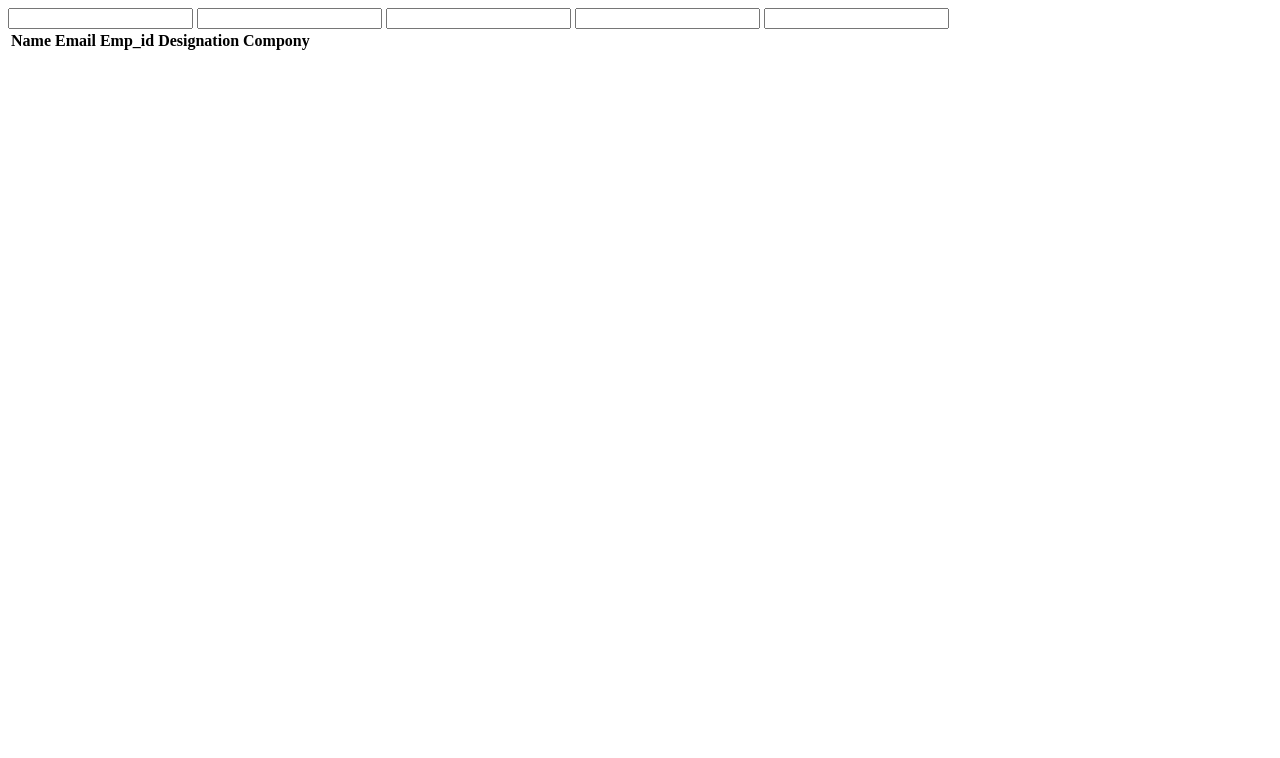
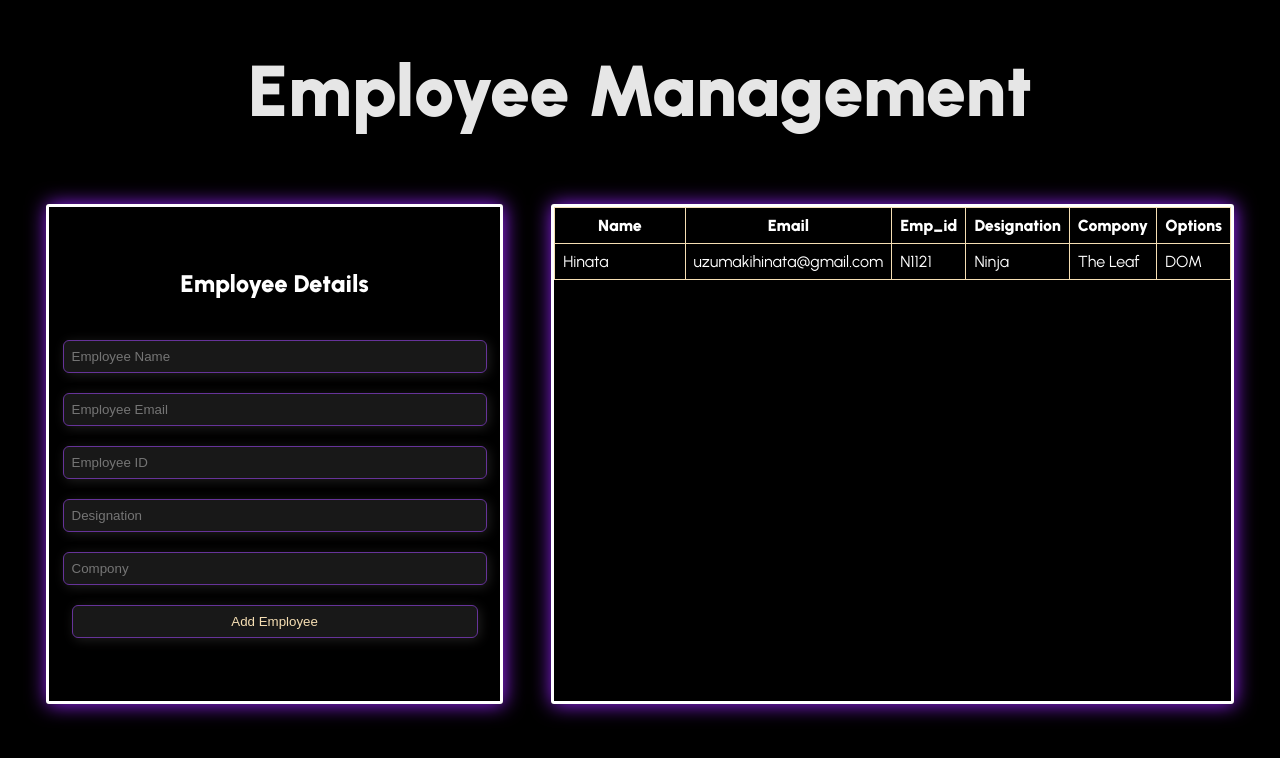
Before and after one commit to devDebasishMandal/Employee_Management, a plain HTML site: page index.html in a window 1280 px wide. Drawn offline with Linux system fonts and the light colour scheme.

Commit message:
added styles and functionality to add employee

```diff
--- a/index.html
+++ b/index.html
@@ -1,35 +1,68 @@
 <!DOCTYPE html>
 <html lang="en">
+
 <head>
     <meta charset="UTF-8">
     <meta name="viewport" content="width=device-width, initial-scale=1.0">
     <title>Document</title>
-    <link rel="stylesheet" href="style.css">
+    <link rel="stylesheet" href="styles.css">
 </head>
+
 <body>
+    <div class="header">
+            <h1>Employee Management</h1>
+    </div>
+    <div class="root">
 
-    <div class="root">
-        <div class="child" id="form">
-            <form action="#">
-            <input type="text" class="info">
-            <input type="text" class="info">
-            <input type="text" class="info">
-            <input type="text" class="info">
-            <input type="text" class="info">
+        <div class="child form-details">
+            <h2>Employee Details</h2>
+            <form class="form" id="form">
+
+                <input type="text" class="info" placeholder="Employee Name" name="name" required>
+
+                <input type="email" class="info" placeholder="Employee Email" name="email" required>
+
+                <input type="text" class="info" placeholder="Employee ID" name="emp_id" required>
+
+                <input type="text" class="info" placeholder="Designation" name="designation" required>
+
+                <input type="text" class="info" placeholder="Compony" name="compony">
+
+                <button id="submit-btn" class="info">Add Employee</button>
             </form>
         </div>
-        <div class="child" id="table">
-            <table>
+
+        <div class="child form-data" >
+            <table id="table">
                 <thead>
+                    <tr>
                         <th class="field">Name</th>
                         <th class="field">Email</th>
                         <th class="field">Emp_id</th>
                         <th class="field">Designation</th>
                         <th class="field">Compony</th>
+                        <th class="field">Options</th>
+                    </tr>
                 </thead>
+
+                <tbody id="tbody">
+                    <tr>
+                        <td>Hinata</td>
+                        <td>uzumakihinata@gmail.com</td>
+                        <td>N1121</td>
+                        <td>Ninja</td>
+                        <td>The Leaf</td>
+                        <td>DOM</td>
+                    </tr>
+
+
+                </tbody>
+
             </table>
         </div>
+
     </div>
     <script src="index.js"></script>
 </body>
+
 </html>
--- a/index.js
+++ b/index.js
@@ -0,0 +1,59 @@
+const form = document.getElementById("form");
+const tbody = document.getElementById("tbody");
+const employees = [];
+
+//function to add employee in the table.
+function addEmp(emp) {
+  //check for duplicates
+  for (let i = 0; i < employees.length; i++) {
+    // selecting a single employee object to check
+    let e = employees[i];
+    // check if the employe exist aleady in the array .
+    //check weather the object e's(already existing obj) email is == to new object recived (emp).
+    if (e.email === emp.email) {
+      alert("email already Exists");
+      // if employee found do not add the current employee.
+      return;
+    } else if (e.emp_id == emp.emp_id) {
+      alert("email already Exists");
+      // if employee found do not add the current employee.
+      return;
+    }
+  }
+
+  // creating the table row
+  const tableRow = document.createElement("tr");
+  //creating rows data for employee data
+  tableRow.innerHTML = `
+    <td>${emp.name}</td>
+    <td>${emp.email}</td>
+    <td>${emp.emp_id}</td>
+    <td>${emp.designation}</td>
+    <td>${emp.compony}</td>
+    <td>DOM</td>`;
+
+  tbody.appendChild(tableRow);
+
+  employees.push(emp);
+
+  form.reset();
+}
+
+
+//Retriveing data from the from using event listener
+form.addEventListener("submit", (event) => {
+  event.preventDefault();
+
+  let employee = {
+    name: event.target.name.value,
+    email: event.target.email.value,
+    emp_id: event.target.emp_id.value,
+    designation: event.target.designation.value,
+    compony: event.target.compony.value,
+  };
+
+  // calling the function addemp to add employee by creating  a row
+  addEmp(employee);
+
+  // console.log(employee);
+});
--- a/styles.css
+++ b/styles.css
@@ -0,0 +1,95 @@
+@import url("https://fonts.googleapis.com/css2?family=Urbanist:wght@400;600;900&display=swap");
+
+body {
+  margin: 0;
+  padding: 0;
+  background:black;
+  color: rgb(255, 255, 255);
+  font-family: "Urbanist", sans-serif;
+  width: 100%;
+  overflow: hidden;
+}
+.header {
+  font-size: 36px;
+  text-align: center;
+  transition: all 2s ease;
+  opacity: 0.9;
+}
+.header:hover {
+  transform: scale(1.012);
+  cursor: pointer;
+  opacity: 1;
+}
+.root {
+  display: flex;
+  justify-content: space-between;
+  gap: 3rem;
+  margin: 1.5rem;
+  padding: 22px;
+}
+.child {
+  height: 500px;
+  box-sizing: border-box;
+  box-shadow: 1px 0.5px 20px rgb(152, 35, 255);
+  transition: all ease-out 0.5s;
+}
+.child:hover {
+  scale: 1.01;
+  box-shadow: none;
+}
+
+/* ///////////////////////////////////////////////////////////  */
+.form-details {
+  flex: 0.4;
+  display: flex;
+  flex-direction: column;
+  justify-content: center;
+  align-items: center;
+  box-sizing: border-box;
+  border: 3px solid;
+  border-radius: 3px;
+}
+
+form {
+  padding: 12px;
+  display: flex;
+  flex-direction: column;
+  justify-content: center;
+  align-items: center;
+  width: 90%;
+}
+
+.info {
+  width: 100%;
+  padding: 8px;
+  margin: 10px;
+  border: 1px solid rebeccapurple;
+  border-radius: 6px;
+  box-shadow: 2px 2px 12px rgba(94, 93, 93, 0.338);
+  background-color: rgba(204, 201, 201, 0.116);
+  color: wheat;
+}
+
+/* /////////////////////////////////////////////////////  */
+.form-data {
+  flex: 0.6;
+  border: 3px solid;
+  border-radius: 3px;
+  max-height: 500px;
+  overflow: auto;
+}
+
+.form-data::-webkit-scrollbar {
+  color: rgb(0, 0, 0);
+  width: 1px;
+}
+
+table,
+th,
+td {
+  border: 1px solid wheat;
+  border-collapse: collapse;
+  border-radius: 6px;
+  padding: 8px;
+  width: 100%;
+}
```
Lines whose indentation alone changed are shown as unchanged.
